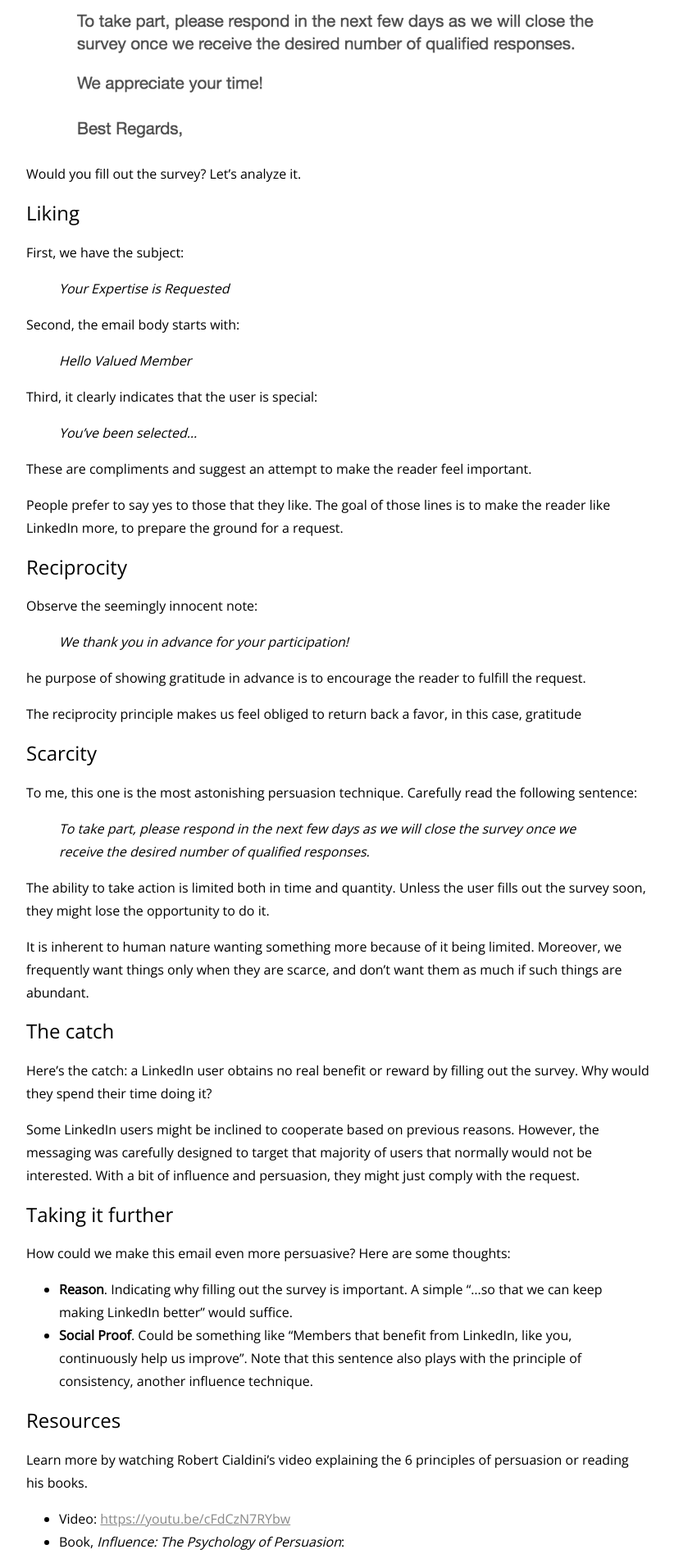
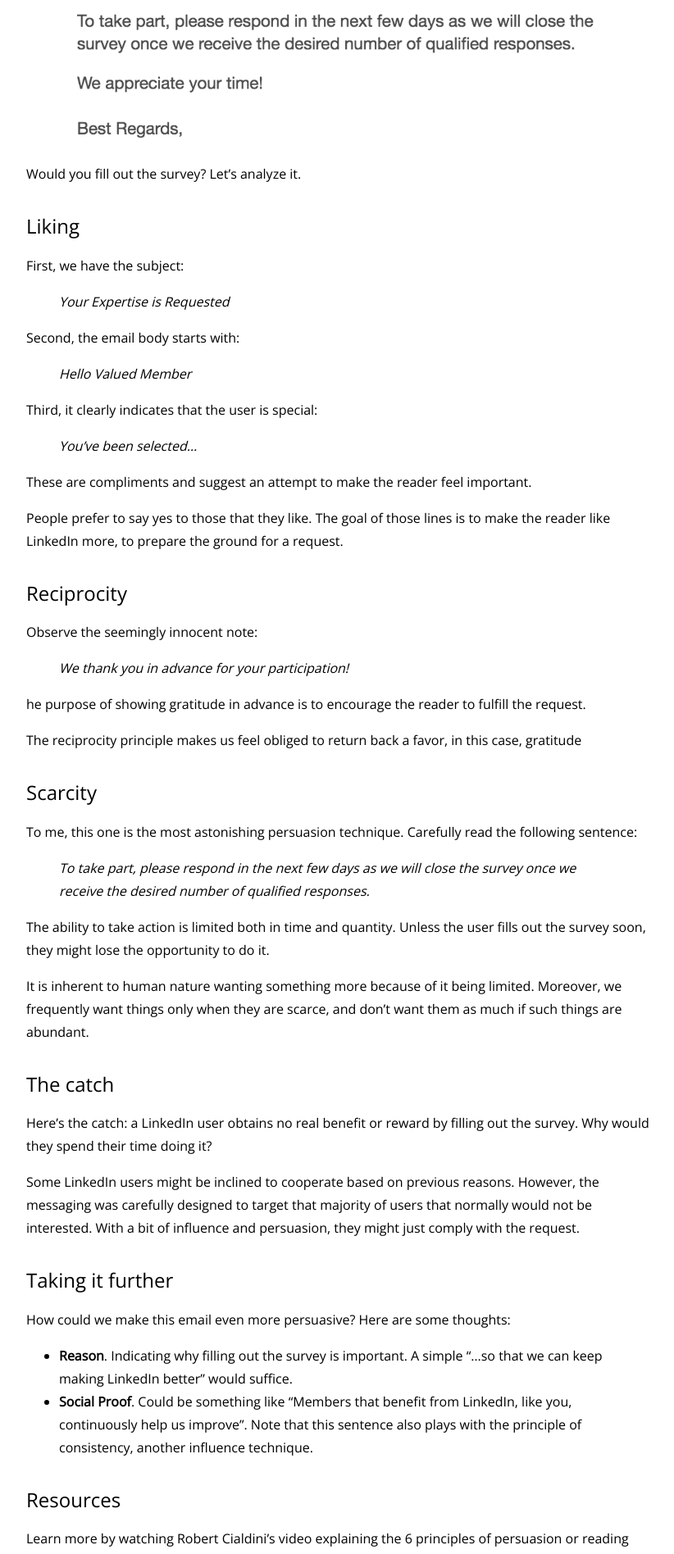
Before and after one commit to guillermodlpa/site, a Jekyll site: the page built from _posts/2018-12-06-your-expertise-is-requested.markdown, in a window 1280 px wide. Shown: the part 1186-3082 px from the top of the page at 82% size, without its empty margins (228-1050 px from the left). Built offline with Jekyll 4.4.1, drawn with Linux system fonts in a browser that asks for light colours.

Commit message:
Add spacing above post body headlines

```diff
--- a/_includes/styles/default.css
+++ b/_includes/styles/default.css
@@ -72,6 +72,9 @@
 main a {
     word-break: break-word; /* long links should wrap in multiple lines */
 }
+main h2 {
+    margin: 1.5em 0 0.83em 0; /* more margin on the top of post titles */
+}
 
 /* Footer */
 footer {
--- a/_posts/2018-12-06-your-expertise-is-requested.markdown
+++ b/_posts/2018-12-06-your-expertise-is-requested.markdown
@@ -1,6 +1,6 @@
 ---
 title: Your Expertise is Requested
-date: 2018-12-06 16:00:00 Z
+date: 2018-12-06 08:00:00 Z
 ---
 
 LinkedIn showed an excellent example of applying persuasion techniques on the last email I received from them, in September 2018.
```
